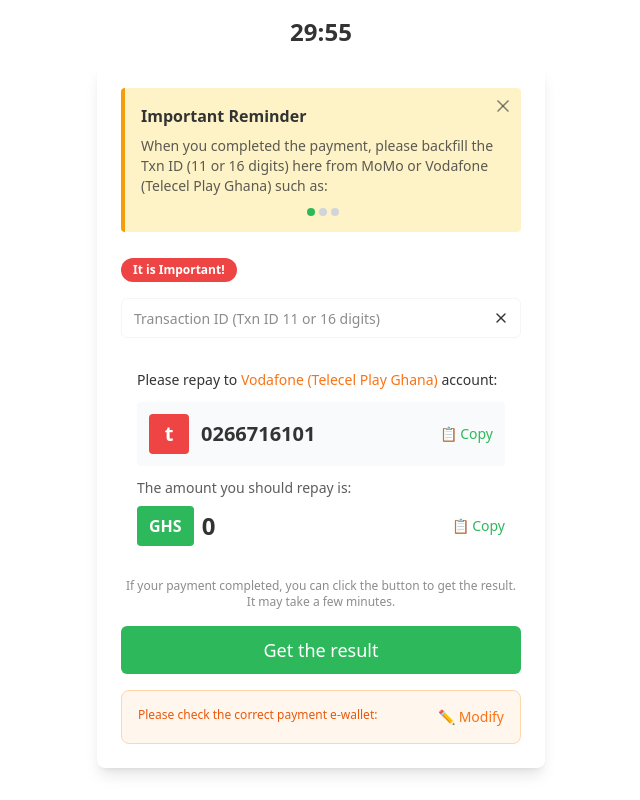
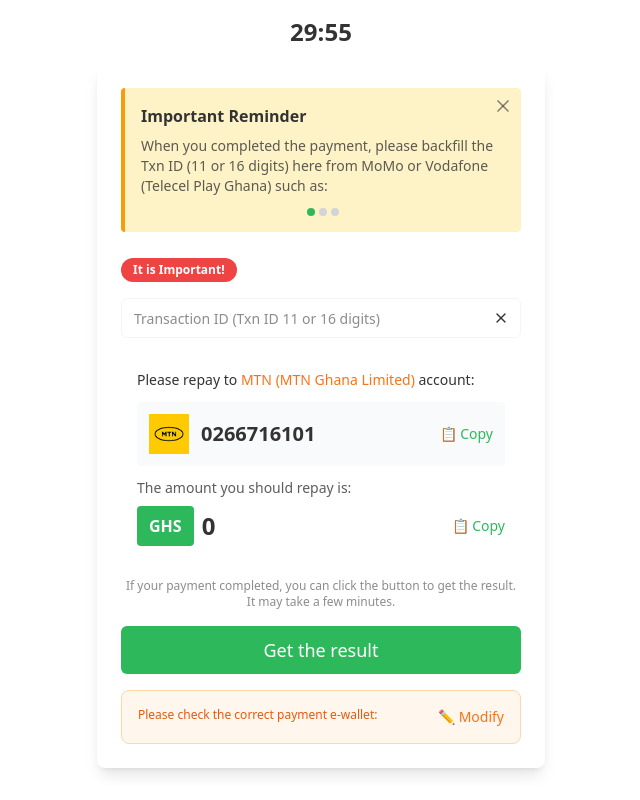
Before and after one commit to elliron-byte/xsuselectronics, a React (Vite) app: page /payment-confirmation in a window 1280 px wide. Shown: the whole page, without its empty margins (319-959 px from the left). Built offline with nearby package versions, Linux system fonts and the light colour scheme.

Commit message:
Update MTN recharge UI
Replace red T icon with uploaded MTN logo and update repayment headline to MTN Ghana Limited account label on the recharge page.

```diff
--- a/src/pages/PaymentConfirmation.tsx
+++ b/src/pages/PaymentConfirmation.tsx
@@ -5,6 +5,7 @@ import { useLocation, useNavigate } from "react-router-dom";
 import { X } from "lucide-react";
 import { supabase } from "@/integrations/supabase/client";
 import { useToast } from "@/hooks/use-toast";
+import mtnLogo from "@/assets/mtn-logo.png";
 
 const PaymentConfirmation = () => {
   const location = useLocation();
@@ -162,13 +163,15 @@ const PaymentConfirmation = () => {
           {/* Repay To Section */}
           <div className="bg-white rounded-lg p-4 space-y-3">
             <p className="text-sm">
-              Please repay to <span className="text-orange-500">Vodafone (Telecel Play Ghana)</span> account:
+              Please repay to <span className="text-orange-500">MTN (MTN Ghana Limited)</span> account:
             </p>
 
             <div className="flex items-center gap-3 bg-gray-50 p-3 rounded">
-              <div className="bg-red-500 text-white w-10 h-10 rounded flex items-center justify-center font-bold text-xl">
-                t
-              </div>
+              <img
+                src={mtnLogo}
+                alt="MTN Logo"
+                className="w-10 h-10 object-contain"
+              />
               <span className="text-xl font-bold flex-1">0266716101</span>
               <button
                 onClick={() => handleCopy("0266716101")}
```
Also changed, not shown: src/assets/mtn-logo.png (added).
